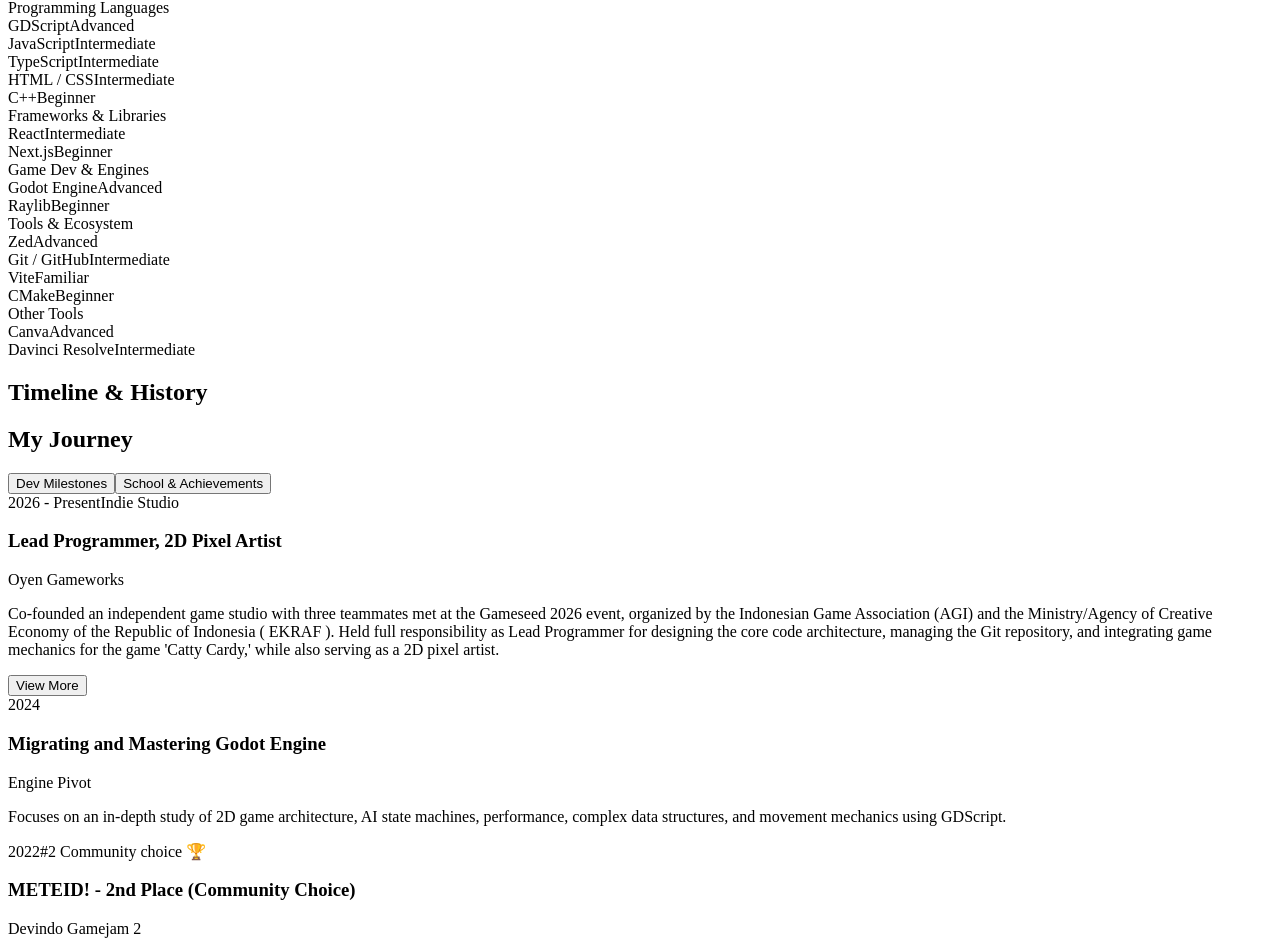
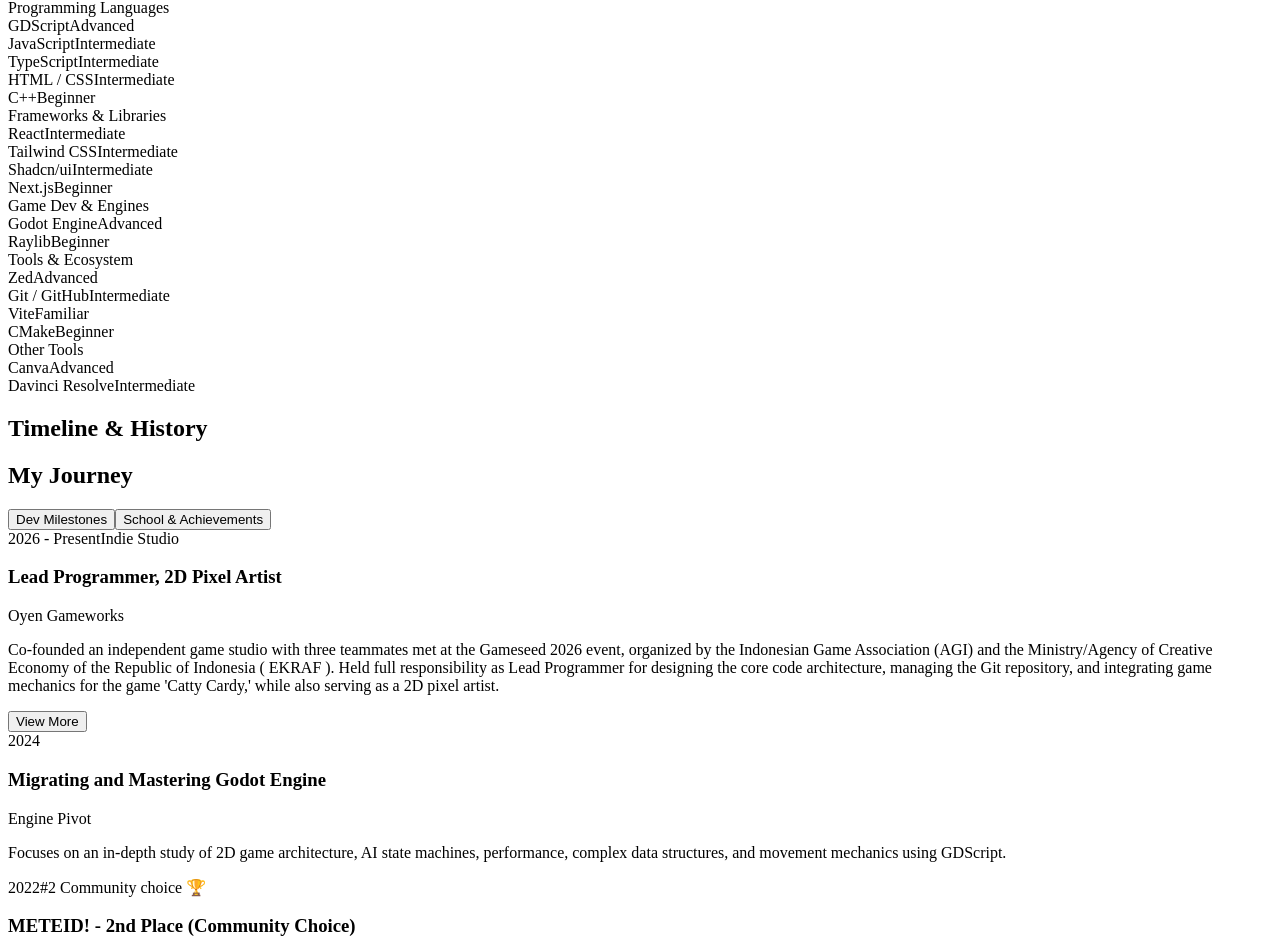
Before and after one commit to fyrddotdev/Fyrd.dev-s-Personal-Page, a React (Vite) app: page / in a window 1280 px wide. Shown: the part 3259-4199 px from the top of the page. Built offline with nearby package versions, Linux system fonts and the light colour scheme; the HTML template or start-up script is replaced by a standard one.

Commit message:
Update TechStack.tsx

```diff
--- a/src/sections/TechStack.tsx
+++ b/src/sections/TechStack.tsx
@@ -55,6 +55,8 @@
       title: "Frameworks & Libraries",
       skills: [
         { name: "React", level: "Intermediate" },
+        { name: "Tailwind CSS", level: "Intermediate" },
+        { name: "Shadcn/ui", level: "Intermediate" },
         { name: "Next.js", level: "Beginner" },
       ],
     },
```
